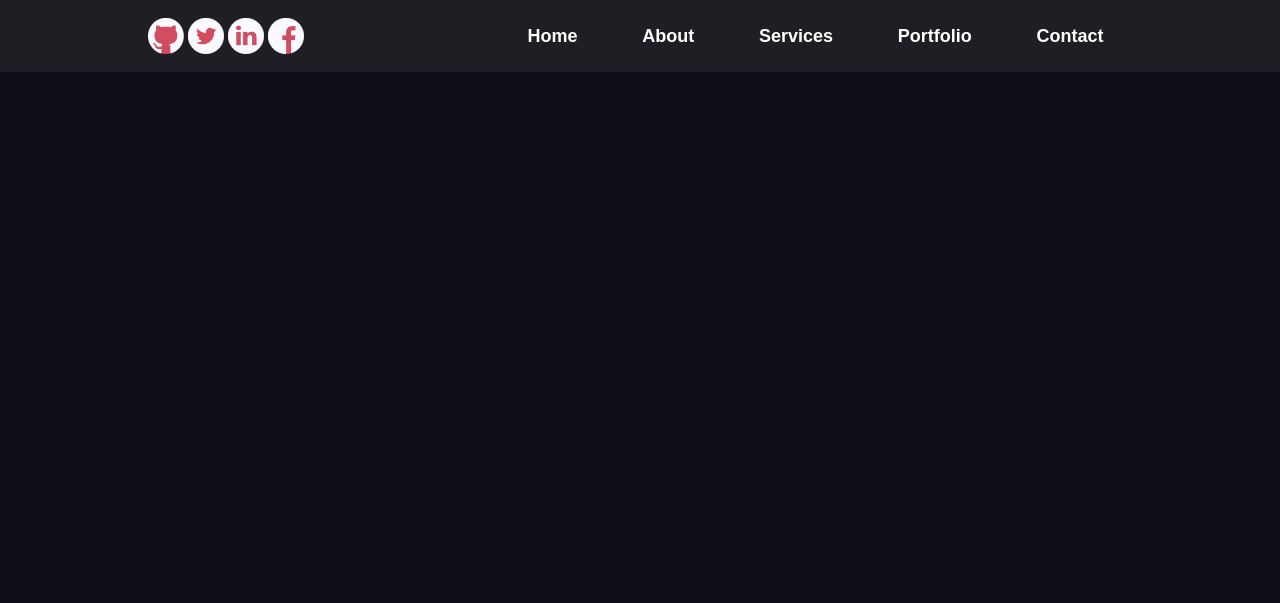
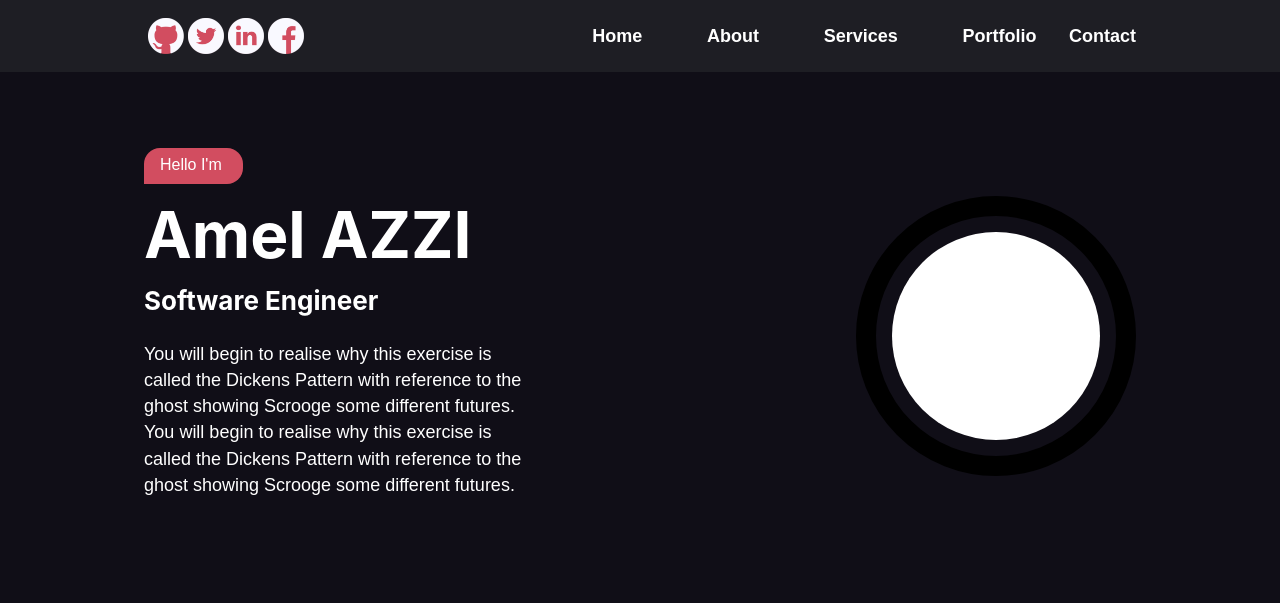
Before and after one commit to amelazzi/Portfolio, a Gatsby site: page / in a window 1280 px wide. Built offline with nearby package versions, Linux system fonts and the light colour scheme; Gatsby itself is replaced by a stand-in of ours; a web font is replaced by a local one.

Commit message:
feat: Home section V1

```diff
--- a/src/components/header.js
+++ b/src/components/header.js
@@ -34,6 +34,9 @@ const StyledMenu = styled.div`
     a {
         color: white;
         padding: 0rem 1.8rem;
+        :last-child{
+            padding: 0rem;
+        }
         position: relative;
         text-decoration: none;
         font-weight: 700 !important;
--- /dev/null
+++ b/src/components/home/section.js
@@ -0,0 +1,81 @@
+import React from "react"
+
+import styled from 'styled-components'
+import { bordo } from "../../styles/colors";
+
+const StyledSection = styled.div`
+    display: flex;
+    justify-content: space-between;
+    align-items: center;
+    padding: 1rem 8rem;
+    padding-top: 5rem;
+    height: 75vh;
+    color: white;
+`;
+
+const Information = styled.div`
+    width: 40%;
+    padding: 16px 0px;
+    h1{
+        font-size: 64px;
+        margin: 16px 0px;
+    }
+    h2{
+        font-size: 26px;
+    }
+    p{
+        font-size: 18px;
+    }
+`;
+
+const StyledHello = styled.div`
+    background: ${bordo};
+    height: 2rem;
+    width: 5.5rem;
+    padding: 4px 16px;
+
+    border-radius: 16px 16px 16px 0px;
+    p{
+        font-size: 16px;
+        padding: 0;
+        margin: 0;
+    }
+`;
+
+const StyledPicture = styled.div`
+    width: 35vh;
+    height: 35vh;
+    border-radius: 50%;
+    border-style: solid;
+    border-color: black;
+    border-width: 20px;
+    padding: 16px;
+`;
+
+const PictureContainer = styled.div`
+    width: 100%;
+    height: 100%;
+    background: white;
+    border-radius: 50%;
+`;
+
+const Section = () => {
+    return(
+        <StyledSection>
+            <Information>
+                <StyledHello>
+                    <p> Hello I'm </p>
+                </StyledHello>
+                <h1> Amel AZZI </h1>
+                <h2> Software Engineer </h2>
+                <p> You will begin to realise why this exercise is called the Dickens Pattern with reference to the ghost showing Scrooge some different futures.
+You will begin to realise why this exercise is called the Dickens Pattern with reference to the ghost showing Scrooge some different futures. </p>
+            </Information>
+            <StyledPicture>
+                <PictureContainer/>
+            </StyledPicture>
+        </StyledSection>
+    )
+}
+
+export default Section
--- a/src/pages/index.js
+++ b/src/pages/index.js
@@ -2,13 +2,17 @@ import React from "react"
 import { Link } from "gatsby"
 
 import Layout from "../layout/layout"
-import Image from "../components/image"
 import SEO from "../components/seo"
+
+import styled from 'styled-components'
+
+import HomeSection from '../components/home/section'
+
 
 const IndexPage = () => (
   <Layout>
     <SEO title="Home" />
-    <Link to="/page-2/">Go to page 2</Link>
+        <HomeSection/>
   </Layout>
 )
 
```
Also changed, not shown: 1 other file.
